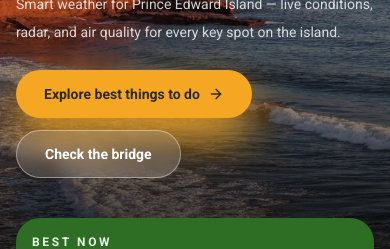
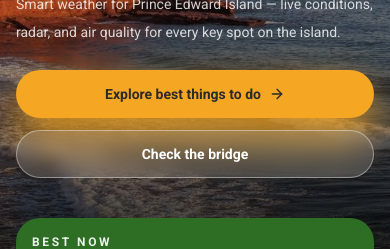
Before and after one commit to openairweatherstacks/OpenAirPEI, a Next.js app: page / in a window 390 px wide. Shown: the part 338-587 px from the top of the page. Built offline with nearby package versions, Linux system fonts and the light colour scheme; no server answers; a web font is replaced by a local one.

Commit message:
Hero buttons: full-width stacked on mobile, side-by-side on sm+
Co-Authored-By: Claude Sonnet 4.6 <noreply@anthropic.com>

```diff
--- a/app/page.tsx
+++ b/app/page.tsx
@@ -56,16 +56,16 @@ export default async function HomePage() {
             <p className="mt-4 max-w-xl text-sm leading-7 text-white/80 sm:text-base">
               Smart weather for Prince Edward Island — live conditions, radar, and air quality for every key spot on the island.
             </p>
-            <div className="mt-6 flex flex-wrap items-center gap-3">
+            <div className="mt-6 flex flex-col gap-3 sm:flex-row sm:items-center">
               <Link
                 href="/explore"
-                className="w-fit shrink-0 inline-flex min-h-12 items-center gap-2 rounded-full bg-sun px-7 py-3 text-sm font-semibold text-[#2a2a2a] shadow-sun transition hover:bg-sun-deep"
+                className="flex min-h-12 items-center justify-center gap-2 rounded-full bg-sun px-7 py-3 text-sm font-semibold text-[#2a2a2a] shadow-sun transition hover:bg-sun-deep sm:w-auto"
               >
                 Explore best things to do <ArrowRight className="h-4 w-4" />
               </Link>
               <Link
                 href="/bridge"
-                className="w-fit shrink-0 inline-flex min-h-12 items-center rounded-full border border-white/40 bg-white/15 px-7 py-3 text-sm font-semibold text-white backdrop-blur transition hover:bg-white/25"
+                className="flex min-h-12 items-center justify-center rounded-full border border-white/40 bg-white/15 px-7 py-3 text-sm font-semibold text-white backdrop-blur transition hover:bg-white/25 sm:w-auto"
               >
                 Check the bridge
               </Link>
```
